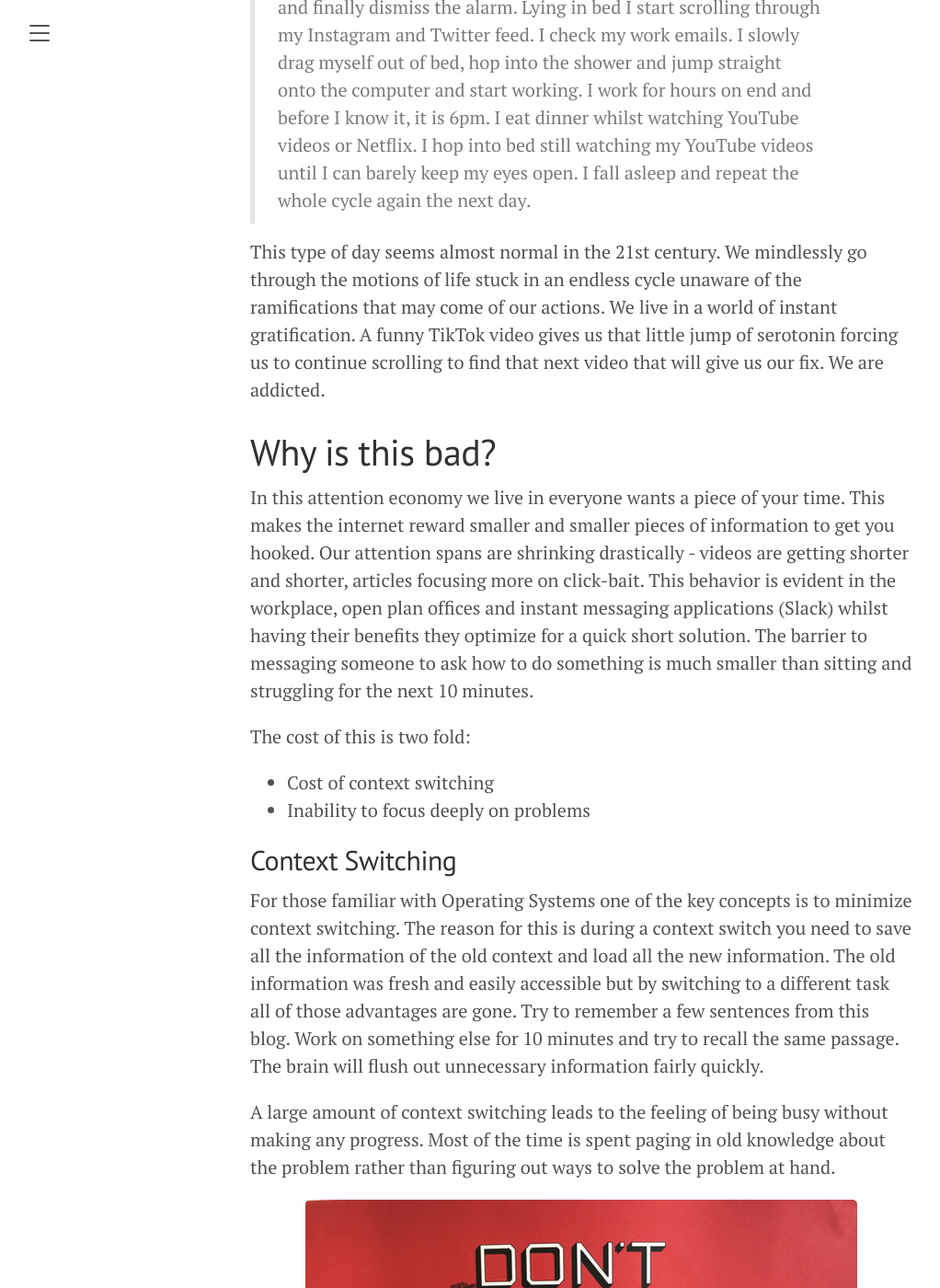
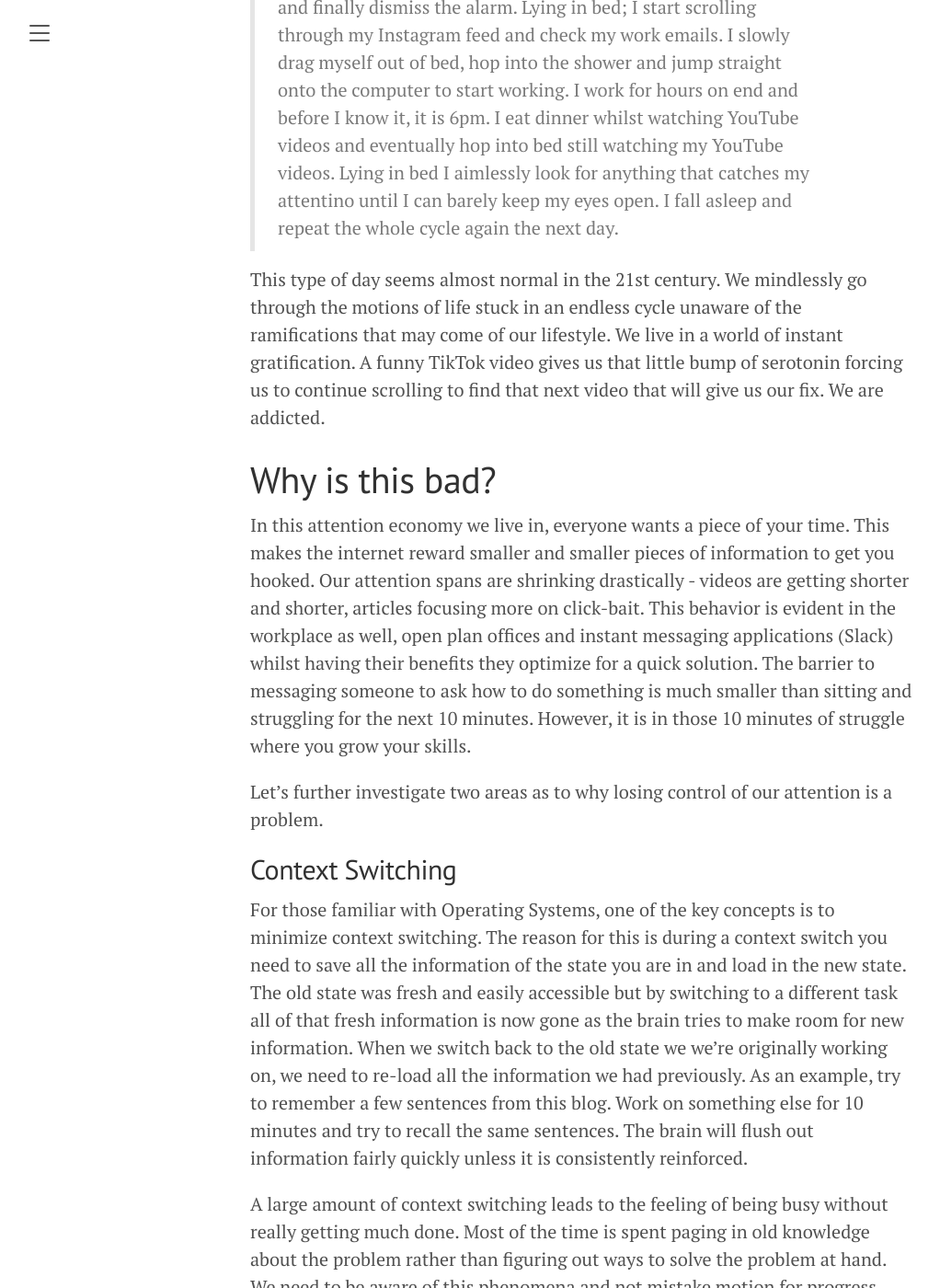
Before and after one commit to jqphu/blog, a Jekyll site: the page built from _posts/2020-08-02-attention.md, in a window 1280 px wide and 1400 px high, scrolled down 279 px. Shown: the whole window at 92% size, without its empty margins (8-1030 px from the left). Built offline with Jekyll 4.4.1, drawn with Linux system fonts in a browser that asks for light colours; a script that is not in the unit is left out; some of the changed text lies outside the part shown.

Commit message:
[2020-08-02] Proofread

```diff
--- a/_posts/2020-08-02-attention.md
+++ b/_posts/2020-08-02-attention.md
@@ -4,51 +4,49 @@
 ---
 
 > The alarm starts blaring. After snoozing multiple times I roll over and finally dismiss the alarm.
-> Lying in bed I start scrolling through my Instagram and Twitter feed. I check my work emails.  I
-> slowly drag myself out of bed, hop into the shower and jump straight onto the computer and start
-> working. I work for hours on end and before I know it, it is 6pm. I eat dinner whilst watching
-> YouTube videos or Netflix. I hop into bed still watching my YouTube videos until I can barely keep
-> my eyes open. I fall asleep and repeat the whole cycle again the next day.
+> Lying in bed; I start scrolling through my Instagram feed and check my work emails.  I slowly drag
+> myself out of bed, hop into the shower and jump straight onto the computer to start working. I
+> work for hours on end and before I know it, it is 6pm. I eat dinner whilst watching YouTube videos
+> and eventually hop into bed still watching my YouTube videos. Lying in bed I aimlessly look for
+> anything that catches my attentino until I can barely keep my eyes open. I fall asleep and repeat
+> the whole cycle again the next day.
 
 This type of day seems almost normal in the 21st century. We mindlessly go through the motions of
-life stuck in an endless cycle unaware of the ramifications that may come of our actions. We live in
-a world of instant gratification. A funny TikTok video gives us that little jump of serotonin
+life stuck in an endless cycle unaware of the ramifications that may come of our lifestyle. We live in
+a world of instant gratification. A funny TikTok video gives us that little bump of serotonin
 forcing us to continue scrolling to find that next video that will give us our fix. We are addicted.
 
 # Why is this bad?
 
-In this attention economy we live in everyone wants a piece of your time. This makes the internet
+In this attention economy we live in, everyone wants a piece of your time. This makes the internet
 reward smaller and smaller pieces of information to get you hooked. Our attention spans are
 shrinking drastically - videos are getting shorter and shorter, articles focusing more on
-click-bait. This behavior is evident in the workplace, open plan offices and instant messaging
-applications (Slack) whilst having their benefits they optimize for a quick short solution. The
+click-bait. This behavior is evident in the workplace as well, open plan offices and instant messaging
+applications (Slack) whilst having their benefits they optimize for a quick solution. The
 barrier to messaging someone to ask how to do something is much smaller than sitting and struggling
-for the next 10 minutes.
+for the next 10 minutes. However, it is in those 10 minutes of struggle where you grow your skills.
 
-The cost of this is two fold:
-* Cost of context switching
-* Inability to focus deeply on problems
+Let's further investigate two areas as to why losing control of our attention is a problem.
 
 ## Context Switching
 
-For those familiar with Operating Systems one of the key concepts is to minimize context switching.
-The reason for this is during a context switch you need to save all the information of the old
-context and load all the new information. The old information was fresh and easily accessible but by
-switching to a different task all of those advantages are gone. Try to remember a few sentences from
-this blog. Work on something else for 10 minutes and try to recall the same passage. The brain will
-flush out unnecessary information fairly quickly.
+For those familiar with Operating Systems, one of the key concepts is to minimize context switching.
+The reason for this is during a context switch you need to save all the information of the state you
+are in and load in the new state. The old state was fresh and easily accessible but by switching to
+a different task all of that fresh information is now gone as the brain tries to make room for new
+information. When we switch back to the old state we we're originally working on, we need to re-load
+all the information we had previously. As an example, try to remember a few sentences from this
+blog. Work on something else for 10 minutes and try to recall the same sentences. The brain will
+flush out information fairly quickly unless it is consistently reinforced.
 
-A large amount of context switching leads to the feeling of being busy without making any progress.
-Most of the time is spent paging in old knowledge about the problem rather than figuring out ways to
-solve the problem at hand.
+A large amount of context switching leads to the feeling of being busy without really getting much
+done.  Most of the time is spent paging in old knowledge about the problem rather than figuring out
+ways to solve the problem at hand. We need to be aware of this phenomena and not mistake motion for
+progress.
 
-<center>
-  <figure>
-    <img src="/assets/2020-08-02-images/dont_mistake_motion_for_progress.png" alt="Don't Mistake
-    Motion For Progress">
-    <figcaption>Don't Mistake Motion For Progress</figcaption>
-  </figure>
-</center>
+<center> <figure> <img src="/assets/2020-08-02-images/dont_mistake_motion_for_progress.png"
+alt="Don't Mistake Motion For Progress"> <figcaption>Don't Mistake Motion For Progress</figcaption>
+</figure> </center>
 
 ## Focus Deeply
 
@@ -57,47 +55,46 @@
 to grow. Every time your attention diverges you pull yourself further and further away from this
 limit.
 
-<center>
-  <figure>
-    <img src="/assets/2020-08-02-images/context_switch.png" alt="ContextSwitch">
-    <figcaption>Context Switch impact on Growth</figcaption>
-  </figure>
-</center>
+<center> <figure> <img src="/assets/2020-08-02-images/context_switch.png" alt="ContextSwitch">
+<figcaption>Context Switch impact on Growth</figcaption> </figure> </center>
+
+You can spend the whole day working on 10 different tasks and never reach the Cognitive Load
+required to grow your skills.
 
 ## Analogy
-Consider the goal of getting stronger. If you decide to do one push up and then take a 30 minute
-break over the course of a day you'll likely see little to no improvements. However, if you combine
-all of those push ups into one session pushing yourself near maximal load you will proceed to see
-far more strength gains.
+Consider the goal of getting stronger. If you decide to do one push up and then take a 30
+minute break repeated over the course of a day you'll likely see little to no improvements despite eventually doing around 24 pushups. However, if you
+combine all of those push ups into one session pushing yourself near maximal load you will proceed
+to see far more strength gains.
 
 # How to Reclaim Your Attention
 
-I'm not going to be a click bait blog and tell you "here are the 3 things you need to do to reclaim
+I'm not pretend I have all the answers and tell you "here are the 3 things you need to do to reclaim
 your attention (CLICK HERE)!!!!!" but I will go through some techniques I am trying to employ
 myself. Being aware of the problem is the first step then proceeding to experiment with solutions is
 always my methodology.
 
 The two techniques I am going to talk about are:
 * Carving out deep work time
-* Set up a routine
+* Setting up a routine
 
 # Deep Work
 
 Heavily influenced by Cal Newport's [Deep Work](https://www.calnewport.com/books/deep-work/), I have
-made sure to carve out time for deep work to enter the Growth Zone and stay there for as long as
+made sure to carve out time for Deep Work to enter the Growth Zone and stay there for as long as
 possible. The technique I use is what works for me and my job. Be sure to play around with the
-frequency and length of your deep work blocks.
+frequency and length of your Deep Work blocks to see what works for you.
 
-To ensure I don't get distracted I block out two to three hours of time at Work for my Deep Work.
-During this time I do not respond to messages, emails or even look at my phone. Before you say "but
-when I get a ping I need to urgently respond!", I'd say give this a shot. You'll be suprised as to
-how many messages aren't really urgent and in fact if you leave messages for a while they might even
-resolve themselves. That said don't blindly do this, be sure to communicate with your colleagues that
-this is a time where you'll be focusing.
+To ensure I don't get distracted I block out two to three hours of time at work my Deep Work.
+During this time I do not respond to messages, emails or even look at my phone. If you're thinking
+"but when I get a ping I need to urgently respond!", I'd say give this a shot for a week. You'll be
+suprised as to how many messages aren't really urgent and in fact if you leave messages for a while
+they might even resolve themselves. That said don't blindly do this, be sure to communicate with
+your colleagues that this is a time where you'll be focusing.
 
-However, carving out a deep work block is not enough. One thing that I've learnt is ensure the
-environment is ideal to facilitate deep work. In fact I have a play book that I execute before I
-enter a Deep Work stage. It looks like the following:
+Carving out a Deep Work block is not enough. One thing that I've learnt is ensure the environment is
+ideal to facilitate Deep Work to prevent you getting distracted. In fact I have a play book that I
+execute before I enter my Deep Work. This following excerpt is copied verbatim from my calendar.
 
 > Go through these steps to prepare:
 >
@@ -116,25 +113,27 @@
 > * Close all un-needed tabs and terminals (clear the workspace)
 >
 > Goal
-> * Write out a well defined goal for the deep work session.
+> * Write out a well defined goal for the Deep Work session.
 >
 > Walk
 > * Take a brisk 5 minute walk, go to the bathroom, wash your face.
 > * Visualize what a success hour looks like on this miniature break.
 
 Whilst within a Deep Work session when you feel the desire to jump onto your phone or get distracted
-recognize that you may be getting overwhelmed. The best solution is to get some air, go for a walk,
-relax a little. The mind will be processing the information in the background so ensure you don't
-overwrite that information by going on your phone.
+recognize that you may be getting overwhelmed with the current workload. The best solution is to get
+some air, go for a walk, relax a little. The mind will be processing the information in the
+background so ensure you don't overwrite that information by going on your phone.
+
+Deep work blocks are an extremely efficient method to enter the Growth Zone.
 
 # Routine
 
 With a large portion of the population working from home it is easy to blur the lines between Work
 and Home. We can find ourselves being drawn into the issues at work and since starting work is often
 only a few steps away we can't help but jump right in. This is where a routine is the utmost
-importance. It helps you give your attention to things that matter as opposed to whatever is the
-more urgent issue at hand. It allows you to invest your time in activities that may not have an
-instant gratification but will be worth it in the long run.
+importance. It helps you give your attention to things that matter as opposed to whatever is right
+in front of your face at the moment. It allows you to invest your time in activities that may not
+have an instant gratification but will be worth it in the long run.
 
 Let me put a disclaimer here to say I've never been very good with sticking to my routine. I'm still
 experimenting to find what works but let's break down my current routine.
@@ -187,14 +186,21 @@
 > * Read / Relax / Cut out devices at this point.
 
 The important steps are the beginning and end of the day. These are the anchors of the day to ensure
-you spend times on things you determine are valuable but might not repeat immediate rewards. The
-work day is intentionally left as one big block to handle the reactive nature of the job.
+you spend times on things you determine are valuable. The work day is intentionally left as one big
+block to handle the reactive nature of the job.
 
 By intentionally specifying things like morning exercises and afternoon programming I am able to
-separate when I'm at "home" and at "work" to ensure there is some sort of separation.
+separate when I'm at home and at work ensuring these two states don't mix.
 
-The main rationale of this blog post was to be more accountable with my routine and habits but I
-hope you found something useful :).
+# Know where your attention is going
+Our attention and time are one of the most important resources we have. Being aware as to where we
+are spending it is more important than ever.
 
-If you reached the end and read the whole post - reach out to me and we can get a coffee (a
-virtual one until COVID blows over :D).
+
+---
+
+If you reached the end and read the whole post - reach out to me and we can get a coffee (a virtual
+one until COVID blows over :D).
+
+This post acts as a way to keep me accountable for my routine. I hope to have a follow on blog
+explaining what worked and what didn't over this month!
```
Also changed, not shown: assets/2020-08-02-images/context_switch.png.
